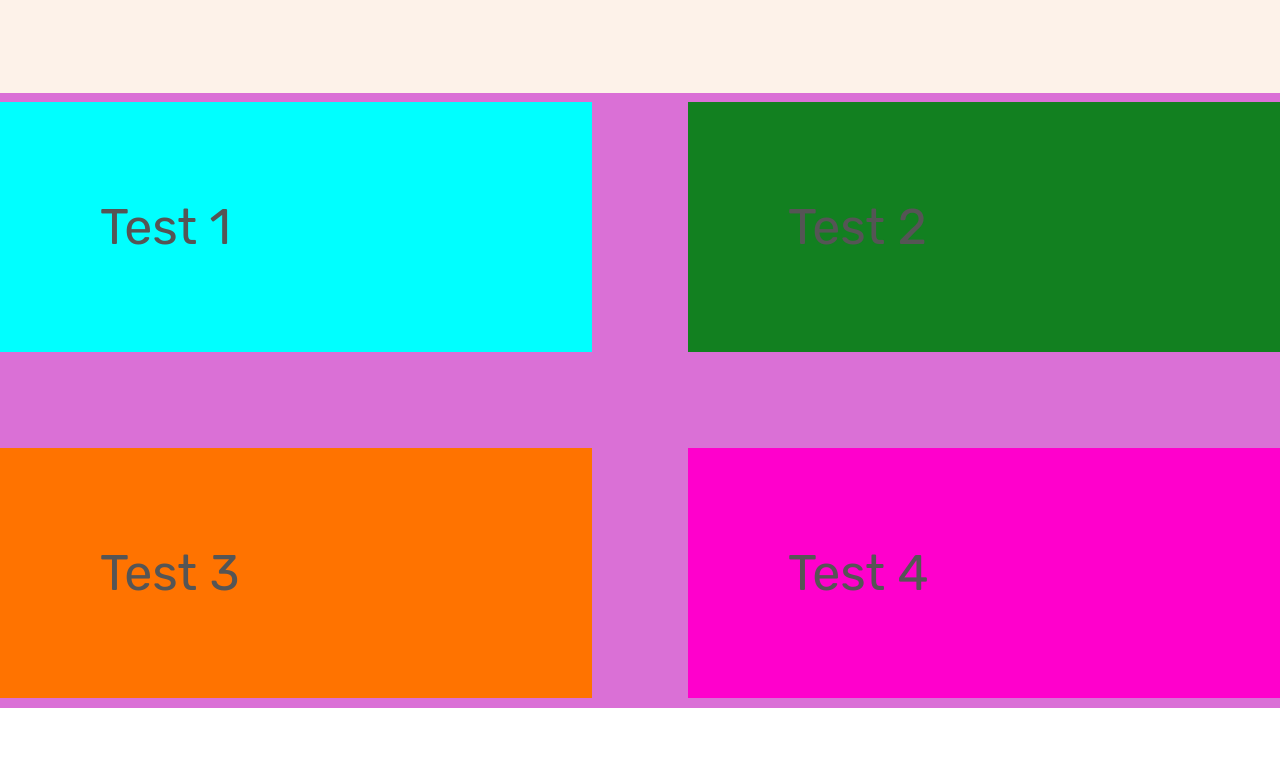
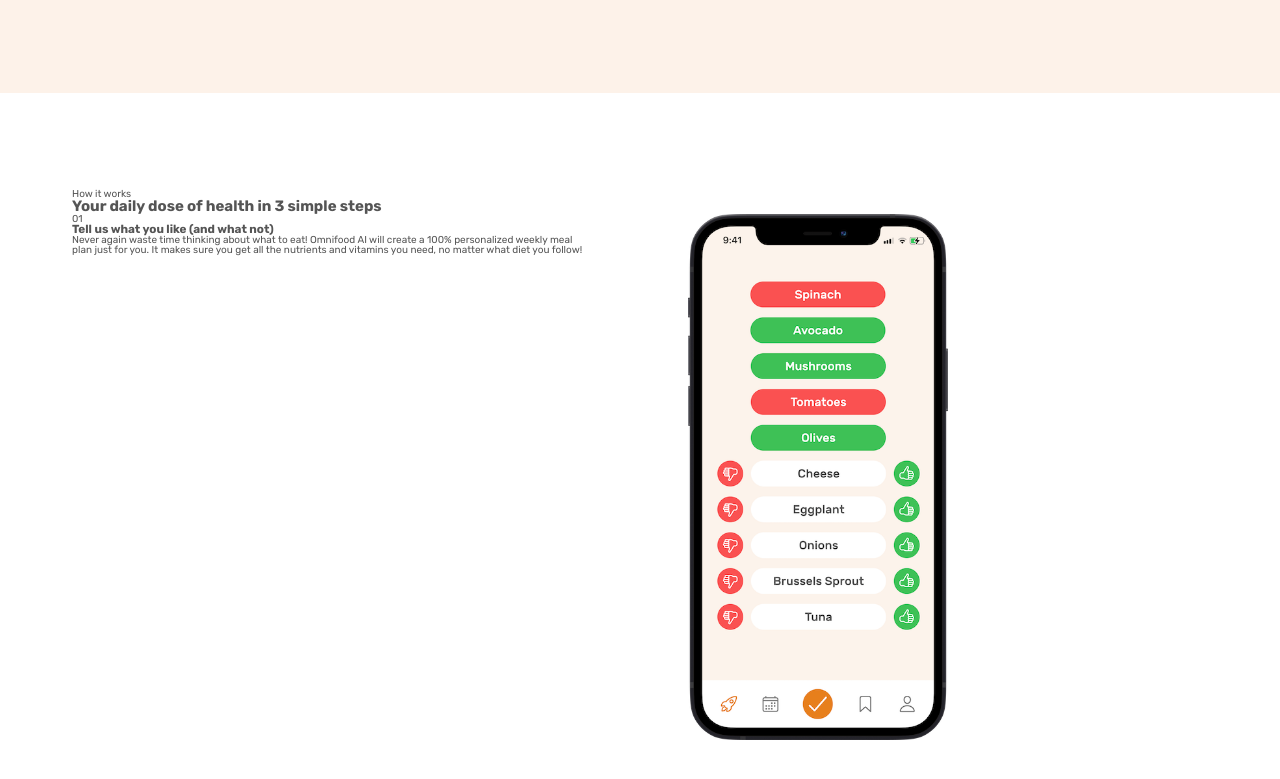
Before and after one commit to DavidCaffrey/omnifood, a plain HTML site: page index.html in a window 1280 px wide. Shown: the part 667-1446 px from the top of the page. Before the commit the page ends 1375 px from the top, so only its background shows below. Drawn offline with Linux system fonts and the light colour scheme.

Commit message:
finished hero and started how section

```diff
--- a/css/style.css
+++ b/css/style.css
@@ -58,6 +58,30 @@ body {
 /***********************/
 /* GENERAL COMPONENTS   */
 /***********************/
+
+.container{
+  max-width: 120rem;
+  margin : 0 auto;
+  padding: 0 3.2rem;
+}
+
+.grid{
+  display: grid;
+
+  gap: 9.6rem;
+}
+
+.grid--2-cols{
+  grid-template-columns: 1fr 1fr;
+}
+
+.grid--3-cols{
+  grid-template-columns: 1fr 1fr 1fr;
+}
+
+.grid---4-cols{
+  grid-template-columns: repeat(4,1fr);
+}
 
 .heading-primary {
   font-size: 5.2rem;
@@ -231,32 +255,11 @@ body {
 /******************************/
 
 .section-how{
-  padding: 9.6px 0;
-  background-color: orchid;
+  padding: 9.6rem 0;
+
 
 }
 
-.grid{
-  display: grid;
-
-  gap: 9.6rem;
+.step-img{
+  width: 50%;
 }
-
-.grid--2-cols{
-  grid-template-columns: 1fr 1fr;
-}
-
-.grid--3-cols{
-  grid-template-columns: 1fr 1fr 1fr;
-}
-
-
-.section-how div{
-  padding:100px;
-  font-size: 50px;
-}
-
-.section-how div:nth-child(1){background-color: aqua;}
-.section-how div:nth-child(2){background-color: rgb(18, 128, 32);}
-.section-how div:nth-child(3){background-color: rgb(255, 115, 0);}
-.section-how div:nth-child(4){background-color: rgb(255, 0, 204);}
--- a/index.html
+++ b/index.html
@@ -73,11 +73,35 @@
           </div>
         </div>
       </section>
-      <section class="section-how grid grid--2-cols">
-        <div>Test 1</div>
-        <div>Test 2</div>
-        <div>Test 3</div>
-        <div>Test 4</div>
+      <section class="section-how">
+        <div class="container">
+          <span class="subheading">How it works</span>
+          <h2 class="heading-secondary">
+            Your daily dose of health in 3 simple steps
+          </h2>
+        </div>
+        <div class="container grid grid--2-cols">
+          <div class="step-text-box">
+            <p class="step-number">01</p>
+            <h3 class="heading-tertiary">
+              Tell us what you like (and what not)
+            </h3>
+            <p class="step-description">
+              Never again waste time thinking about what to eat! Omnifood AI
+              will create a 100% personalized weekly meal plan just for you. It
+              makes sure you get all the nutrients and vitamins you need, no
+              matter what diet you follow!
+            </p>
+          </div>
+          <div class="step-image-box">
+            <img
+              src="img/app/app-screen-1.png"
+              alt="iPhone app preferences selection screen"
+              srcset=""
+              class="step-img"
+            />
+          </div>
+        </div>
       </section>
     </main>
   </body>
```
